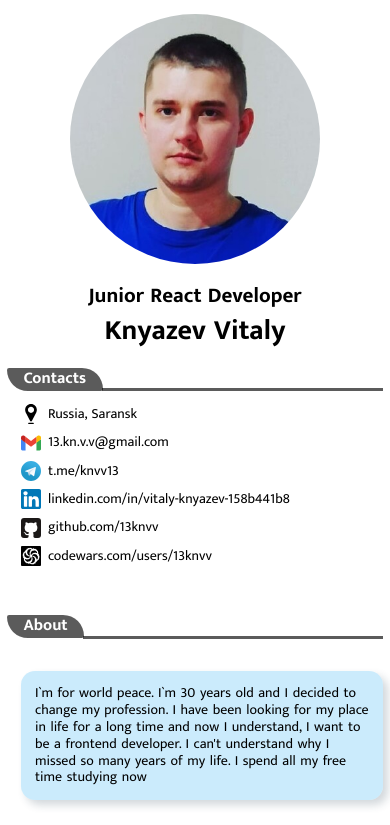
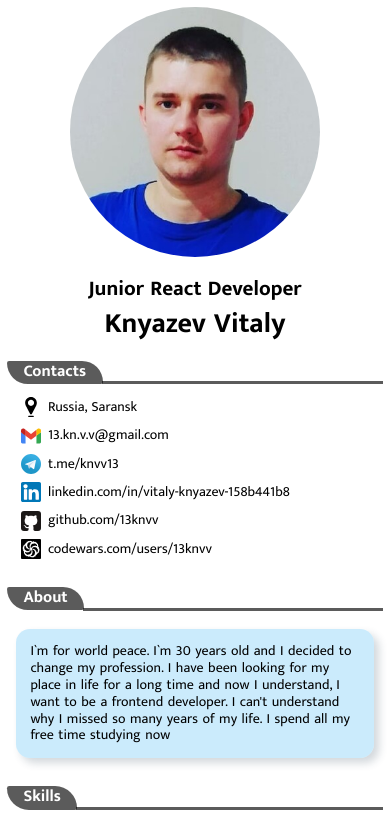
Before and after one commit to 13knvv/13knvv.github.io, a plain HTML site: page index.html in a window 390 px wide. Shown: the top 825 px of the page. Drawn offline with Linux system fonts and the light colour scheme; files whose address does not match are found by name.

Commit message:
fix margin

```diff
--- a/css/style.css
+++ b/css/style.css
@@ -183,6 +183,10 @@ section  h3 {
   border-radius: 50%;
 }
 
+.contacts__links {
+  margin-bottom: 1em;
+}
+
 .contacts {
   width: 65%;
 }
@@ -192,7 +196,7 @@ section  h3 {
     flex-direction: column;
     align-items: center;
     justify-content: center;
-    padding: 0.5em 0;
+    padding: 0;
   }
   .header__avatar-wrapp {
     margin: 0 0 1em 0;
@@ -285,6 +289,10 @@ section  h3 {
   }
 }
 @media only screen and (max-width: 750px) {
+  .cloud {
+    margin-top: 1em;
+  }
+
   .cloud__inner {
     width: 90%;
     border-radius: 1em;
@@ -296,7 +304,7 @@ section  h3 {
 }
 @media only screen and (max-width: 550px) {
   .cloud__inner {
-    width: 100%;
+    width: 95%;
     box-shadow: 5px 5px 8px 0px rgba(34, 60, 80, 0.2);
   }
 }
--- a/index.html
+++ b/index.html
@@ -61,7 +61,7 @@
 
       <section>
         <div class="section__title-wrapp"><h3>About</h3><div class="section__title-line"></div></div>
-        <div class="section__body">
+        <div>
           <div class="cloud">
             <div class="cloud__inner">
               I`m for world peace. I`m 30 years old and I decided to change my profession. I have been looking for my place in life for a long time and now I understand, I want to be a frontend developer. I can't understand why I missed so many years of my life. I spend all my free time studying now
@@ -206,7 +206,7 @@
 
       <section>
         <div class="section__title-wrapp"><h3>Personal Projects</h3><div class="section__title-line"></div></div>
-        <div class="section__body">
+        <div>
           <div class="project">
             <div class="project__info">
               <h4>Proceset</h4>
```
